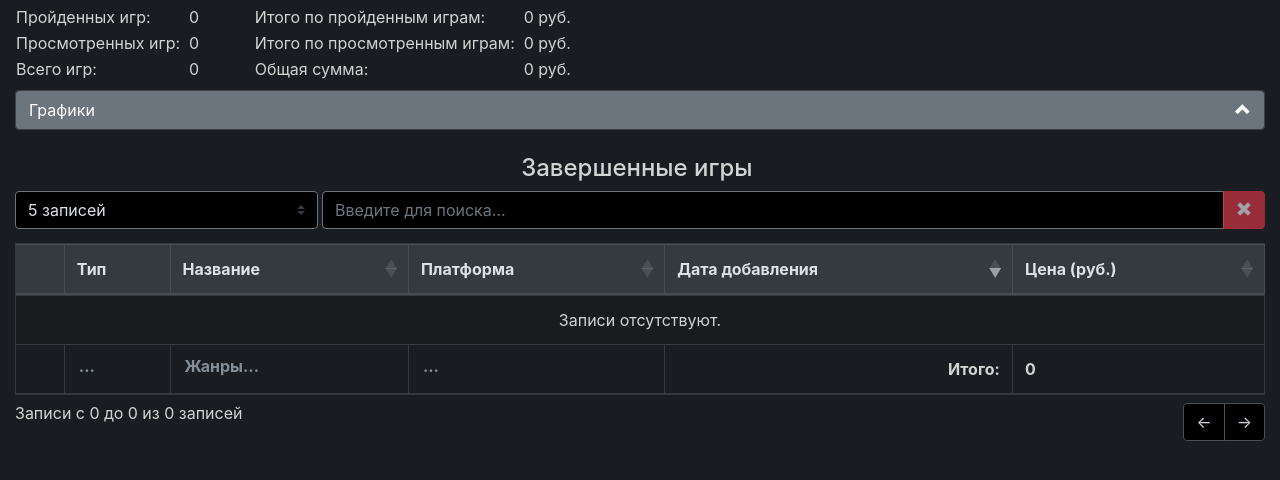
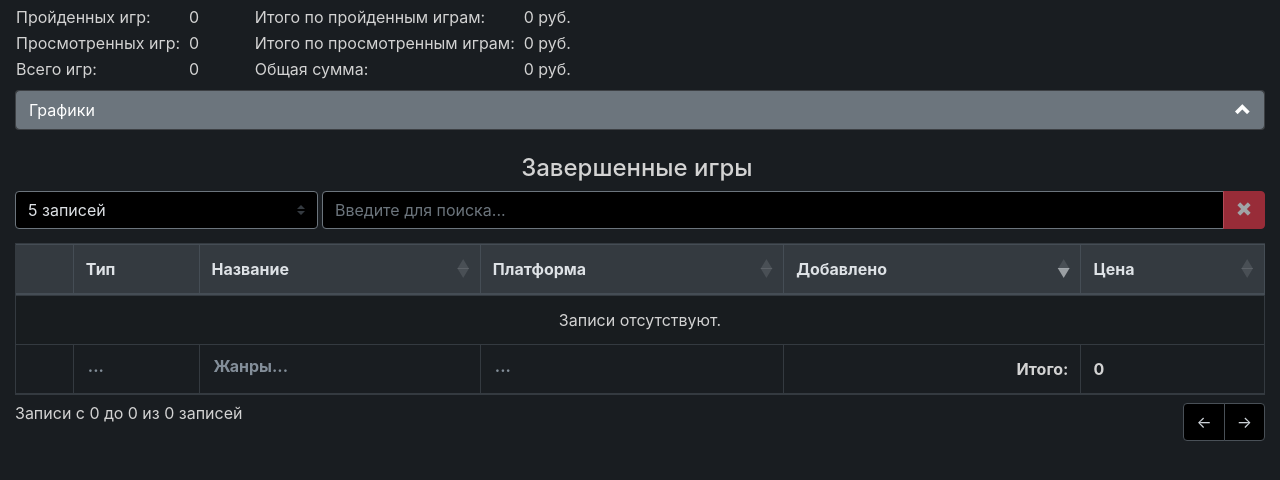
Before and after one commit to gil9red/price_of_games, a Flask app: page / in a window 1280 px wide. Shown: the part 42-522 px from the top of the page. Run offline with Flask 2, Linux system fonts and the light colour scheme; data that the repository does not hold is empty.

Commit message:
Обновление UI. Уменьшение длины названия таблиц с сохранением смысла

```diff
--- a/app_web/templates/index.html
+++ b/app_web/templates/index.html
@@ -201,8 +201,8 @@
                             <th>Тип</th>
                             <th>Название</th>
                             <th>Платформа</th>
-                            <th>Дата добавления</th>
-                            <th>Цена (руб.)</th>
+                            <th>Добавлено</th>
+                            <th>Цена</th>
                         </tr>
                     </thead>
                     <tfoot>
```
